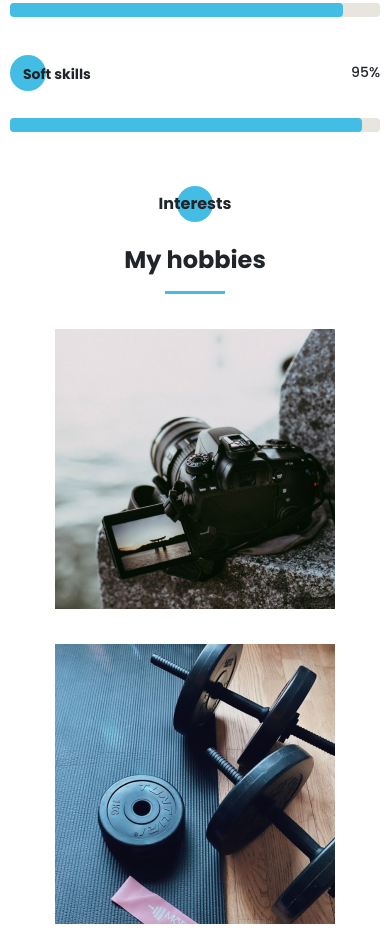
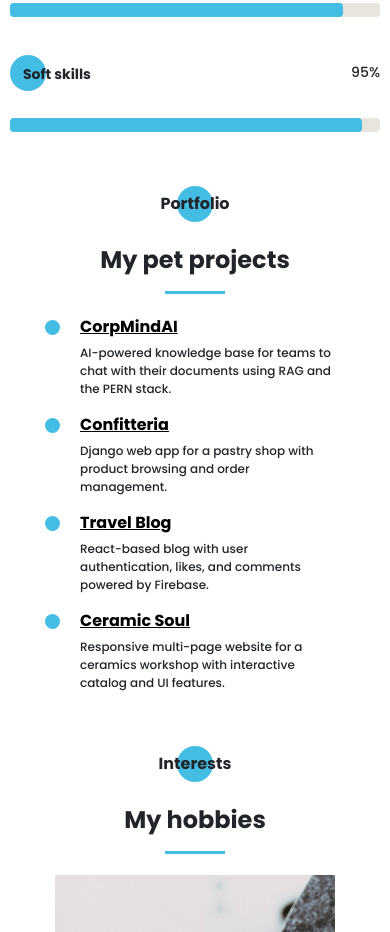
Before and after one commit to OkayMarta/my-portfolio, a website built with Vite: page index.html in a window 390 px wide. Shown: the part 5440-6372 px from the top of the page. Built offline with nearby package versions, Linux system fonts and the light colour scheme.

Commit message:
added responsive design for section portfolio

```diff
--- a/index.html
+++ b/index.html
@@ -506,6 +506,71 @@
 			</div>
 		</section>
 
+		<section class="portfolio">
+			<div class="container">
+				<h2 class="title title_fz16 title__section-title">Portfolio</h2>
+				<div class="title title_fz36 title__section-subtitle">
+					My pet projects
+				</div>
+				<div class="divider"></div>
+
+				<div class="portfolio__wrapper">
+					<div class="portfolio__item">
+						<a
+							href="https://github.com/OkayMarta/CorpMindAI"
+							class="portfolio__item-name"
+							target="_blank"
+							rel="noopener noreferrer"
+							>CorpMindAI</a
+						>
+						<p class="portfolio__item-description">
+							AI-powered knowledge base for teams to chat with
+							their documents using RAG and the PERN stack.
+						</p>
+					</div>
+					<div class="portfolio__item">
+						<a
+							href="https://github.com/OkayMarta/pastry-shop"
+							class="portfolio__item-name"
+							target="_blank"
+							rel="noopener noreferrer"
+							>Confitteria</a
+						>
+						<p class="portfolio__item-description">
+							Django web app for a pastry shop with product
+							browsing and order management.
+						</p>
+					</div>
+					<div class="portfolio__item">
+						<a
+							href="https://github.com/OkayMarta/travel-blog-lab5"
+							class="portfolio__item-name"
+							target="_blank"
+							rel="noopener noreferrer"
+							>Travel Blog</a
+						>
+						<p class="portfolio__item-description">
+							React-based blog with user authentication, likes,
+							and comments powered by Firebase.
+						</p>
+					</div>
+					<div class="portfolio__item">
+						<a
+							href="https://github.com/OkayMarta/ceramic-soul"
+							class="portfolio__item-name"
+							target="_blank"
+							rel="noopener noreferrer"
+							>Ceramic Soul</a
+						>
+						<p class="portfolio__item-description">
+							Responsive multi-page website for a ceramics
+							workshop with interactive catalog and UI features.
+						</p>
+					</div>
+				</div>
+			</div>
+		</section>
+
 		<section class="hobbies">
 			<div class="container">
 				<h2 class="title title_fz16 title__section-title">Interests</h2>
--- a/src/sass/blocks/_media.scss
+++ b/src/sass/blocks/_media.scss
@@ -111,6 +111,16 @@
 		}
 	}
 
+	.portfolio {
+		padding-top: 80px;
+
+		&__wrapper {
+			padding: 0;
+			grid-template-columns: repeat(auto-fit, 345px);
+			margin-top: 35px;
+		}
+	}
+
 	.hobbies {
 		padding-top: 80px;
 	}
@@ -155,6 +165,14 @@
 
 		&__wrapper {
 			grid-template-columns: repeat(2, 1fr);
+		}
+	}
+
+	.portfolio {
+		padding-top: 60px;
+
+		&__wrapper {
+			justify-content: center;
 		}
 	}
 
@@ -282,4 +300,18 @@
 			}
 		}
 	}
+
+	.portfolio {
+		&__wrapper {
+			margin-top: 21px;
+			grid-template-columns: repeat(auto-fit, 280px);
+		}
+	}
+
+	.hobbies {
+		&__wrapper {
+			margin-top: 21px;
+			row-gap: 21px;
+		}
+	}
 }
--- a/src/sass/blocks/_portfolio.scss
+++ b/src/sass/blocks/_portfolio.scss
@@ -30,12 +30,12 @@
 		}
 
 		&-name {
-			font-size: 14px;
+			font-size: 16px;
 			font-weight: bold;
 			line-height: 21px;
 			color: $black;
 			transition: color 0.2s ease;
-			text-decoration: none;
+			text-decoration: underline;
 
 			&:hover {
 				text-decoration: none;
```
